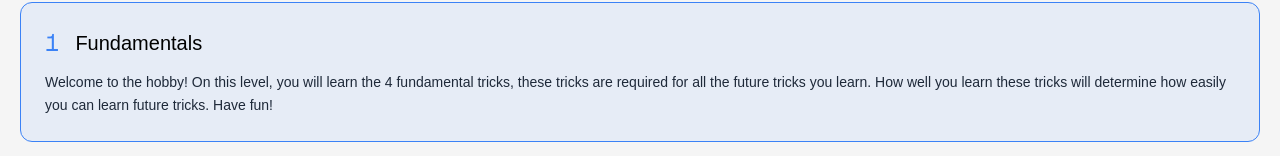
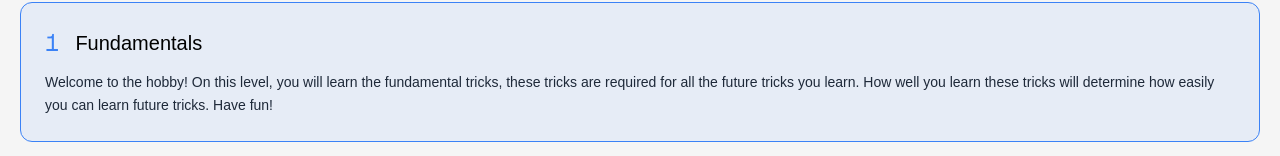
Before and after one commit to AllwarsGIT/penspinning-academy, a Next.js app: page /learn in a window 1280 px wide. Shown: the part 778-934 px from the top of the page. Built offline with nearby package versions, Linux system fonts and the light colour scheme.

Commit message:
Info hotfix

```diff
--- a/src/app/layout.tsx
+++ b/src/app/layout.tsx
@@ -33,13 +33,13 @@ export const metadata: Metadata = {
         description: "The website to learn penspinning online step by step.",
         url: "https://penspinning-academy.vercel.app",
         siteName: "Penspinning Academy",
-        images: [{ url: "/public/favicon.png", width: 1200, height: 630 }],
+        images: [{ url: "/public/learnPortraitUpscaled.jpeg", width: 1200, height: 630 }],
     },
     twitter: {
         card: "summary_large_image",
         title: "Penspinning Academy",
         description: "The website to learn penspinning online step by step.",
-        images: ["/public/favicon.png"],
+        images: ["/public/learnPortraitUpscaled.jpeg"],
     }
 }
 
--- a/src/components/skillList.tsx
+++ b/src/components/skillList.tsx
@@ -5,7 +5,7 @@ const skillRanges = [
     {
         number: 1,
         name: "Fundamentals",
-        description: "Welcome to the hobby! On this level, you will learn the 4 fundamental tricks, these tricks are required for all the future tricks you learn. How well you learn these tricks will determine how easily you can learn future tricks. Have fun! ",
+        description: "Welcome to the hobby! On this level, you will learn the fundamental tricks, these tricks are required for all the future tricks you learn. How well you learn these tricks will determine how easily you can learn future tricks. Have fun! ",
         color: "#3b82f6",
         active: true
     },
```
